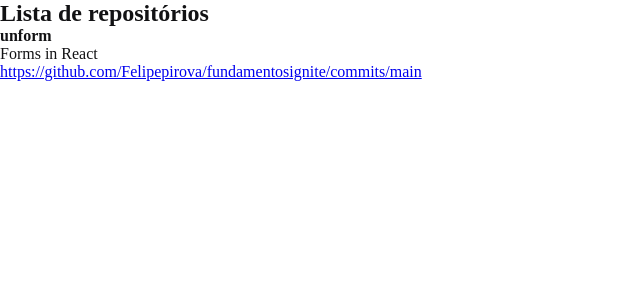
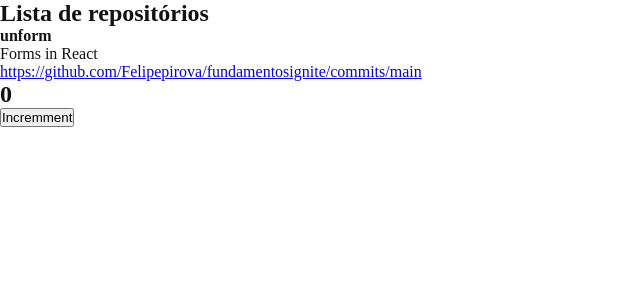
Before and after one commit to Felipepirova/fundamentosignite, a React app: page / in a window 1280 px wide. Shown: the top 300 px of the page, without its empty margins (0-640 px from the left). Built offline with nearby package versions, Linux system fonts and the light colour scheme.

Commit message:
fundamentos react - estado de components react

```diff
--- a/src/App.jsx
+++ b/src/App.jsx
@@ -1,6 +1,12 @@
+import { Counter } from './components/Counter'
 import { RepositoryList } from './components/RepositoryList'
 import './styles/global.scss'
 
 export function App(){
-  return <RepositoryList/>
+  return(
+    <>
+      <RepositoryList/>
+      <Counter/>
+    </>
+  )
 }
--- /dev/null
+++ b/src/components/Counter.jsx
@@ -0,0 +1,17 @@
+import { useState } from "react"
+
+export function Counter(){
+
+  const [counter, setCounter] = useState(0)
+
+  function increment (){
+    setCounter(counter +1)
+  }
+
+  return(
+    <section>
+      <h1>{counter}</h1>
+      <button onClick={increment}>Incremment</button>
+    </section>
+  )
+}
```
